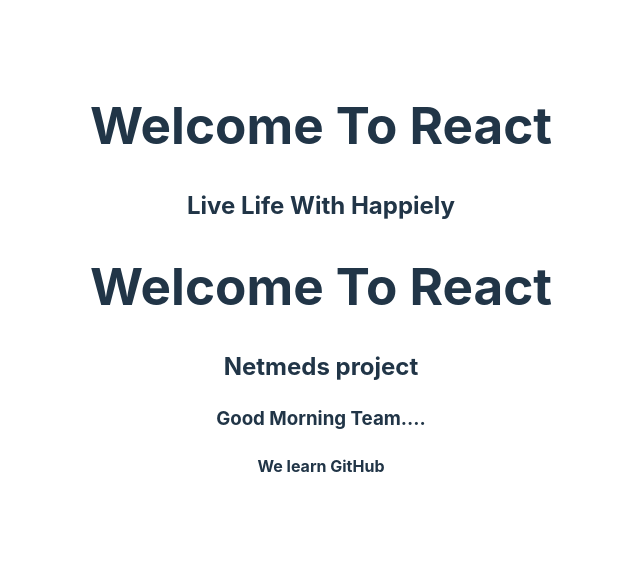
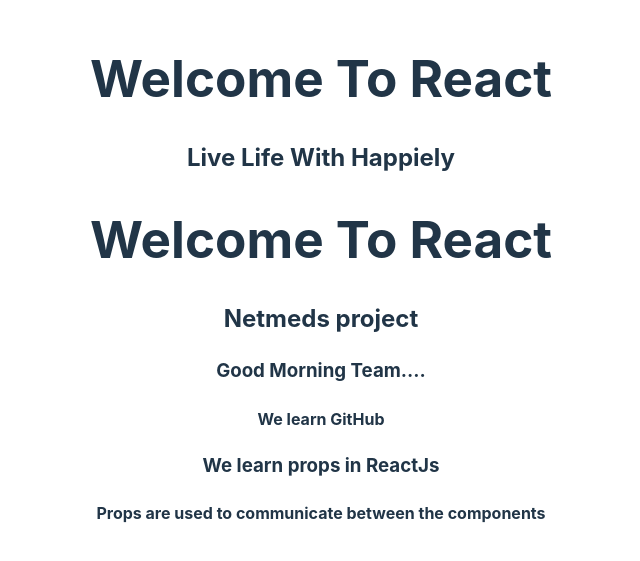
Before and after one commit to MeghaEdwan/MyPracticeProject, a React (Vite) app: page / in a window 1280 px wide. Shown: the part 119-680 px from the top of the page, without its empty margins (319-959 px from the left). Built offline with nearby package versions, Linux system fonts and the light colour scheme.

Commit message:
Added new component which is props

```diff
--- a/src/App.jsx
+++ b/src/App.jsx
@@ -5,6 +5,7 @@ import './App.css'
 import Wishesh from './Components/Wishesh';
 import File from './Components/File1';
 import Message from './Components/Message';
+import Props from './Components/Props';
 
 
 function App() {
@@ -15,6 +16,7 @@ function App() {
      <Wishesh/>
      <File/>
      <Message/>
+     <Props language="ReactJs"/>
     </>
   )
 }
--- /dev/null
+++ b/src/Components/Props.jsx
@@ -0,0 +1,13 @@
+import React from 'react';
+
+function Props(props) {
+    return (
+        <div>
+            <h3>We learn props in {props.language}</h3>
+            <h4>Props are used to communicate between the components</h4>
+
+        </div>
+    );
+}
+
+export default Props;
```
